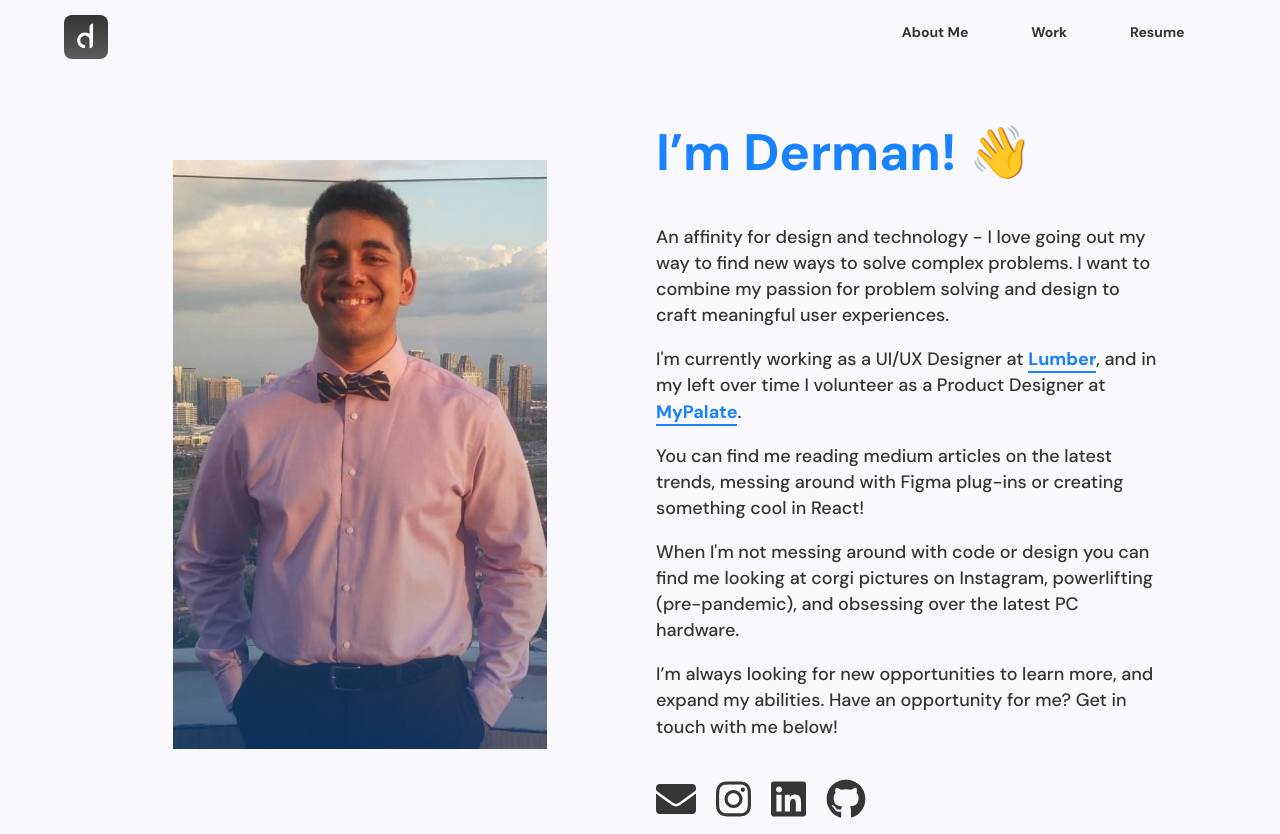
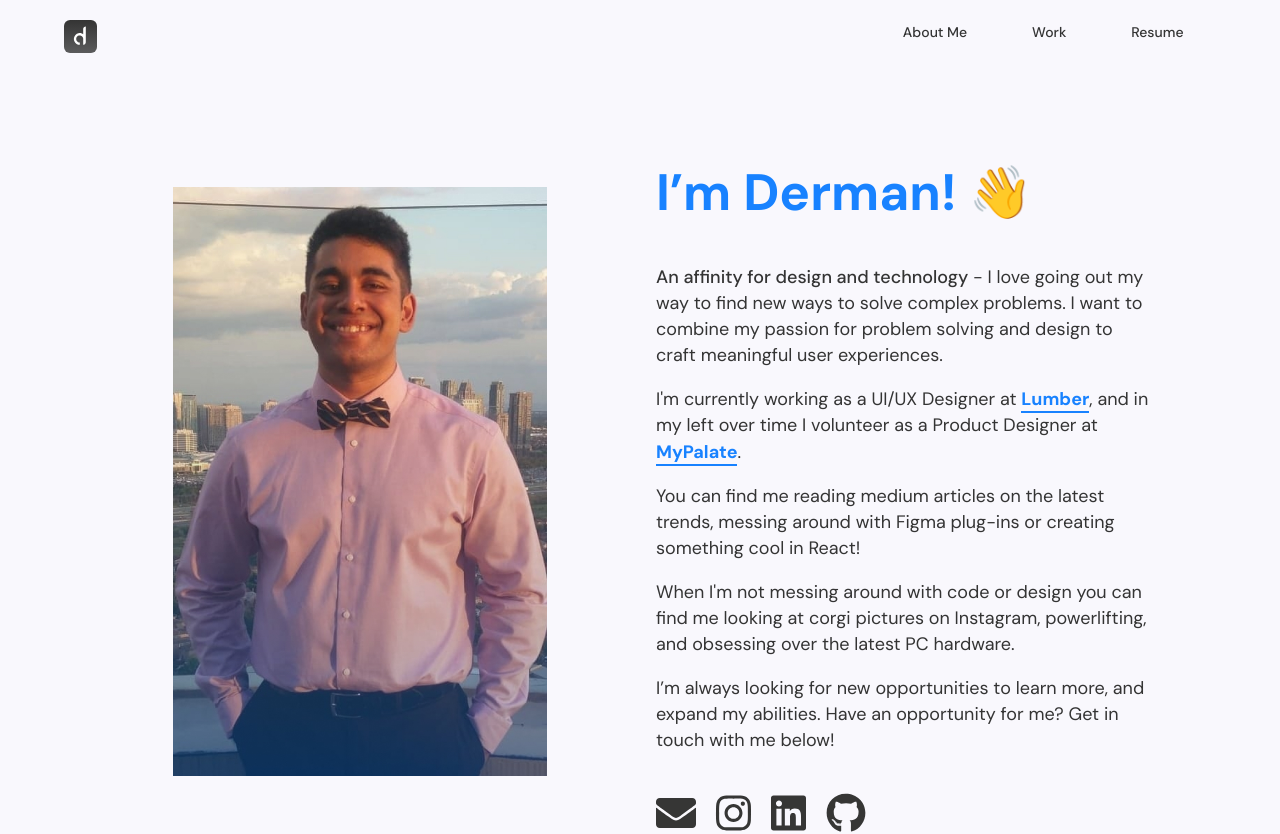
Before and after one commit to dermansultan/Portfolio2020, a React (Create React App) app: page /About in a window 1280 px wide. Shown: the top 834 px of the page. Built offline with nearby package versions, Linux system fonts and the light colour scheme.

Commit message:
Style Changes

```diff
--- a/src/Components/About.jsx
+++ b/src/Components/About.jsx
@@ -31,6 +31,13 @@ const SpanLink = styled.a`
   font-weight: ${(props) => props.fWeight};
   color: ${(props) => props.fColor};
   border-bottom: 2.5px solid;
+  &:hover {
+    color: #0c468a;
+  }
+`;
+
+const ParaSpan = styled.span`
+  font-weight: 500;
 `;
 
 const Wavespan = styled.span`
@@ -73,7 +80,7 @@ const Wavespan = styled.span`
 const Para = styled.p`
   font-family: DM Sans;
   font-style: normal;
-  font-weight: 500;
+  font-weight: 400;
   line-height: 145%;
   color: #343434;
   margin: 9px 0 9px 0;
@@ -119,10 +126,10 @@ const About = () => {
             I’m Derman! <Wavespan>👋</Wavespan>
           </Header>
           <Para>
-            An affinity for design and technology - I love going out my way to
-            find new ways to solve complex problems. I want to combine my
-            passion for problem solving and design to craft meaningful user
-            experiences.
+            <ParaSpan>An affinity for design and technology</ParaSpan> - I love
+            going out my way to find new ways to solve complex problems. I want
+            to combine my passion for problem solving and design to craft
+            meaningful user experiences.
           </Para>
           <Para>
             I'm currently working as a UI/UX Designer at{" "}
@@ -154,7 +161,7 @@ const About = () => {
           </Para>
           <Para>
             When I'm not messing around with code or design you can find me
-            looking at corgi pictures on Instagram, powerlifting (pre-pandemic),
+            looking at corgi pictures on Instagram, powerlifting,
             and obsessing over the latest PC hardware.
           </Para>
           <Para>
--- a/src/Components/Header.jsx
+++ b/src/Components/Header.jsx
@@ -8,7 +8,7 @@ import styled from "styled-components";
 const Dlogo = styled.img`
   margin: 15px 0 0 0;
   height: auto;
-  width: 80%;
+  width: 60%;
   transition: transform 0.2s; /* Animation */
 
   &:hover {
--- a/src/Components/Home.jsx
+++ b/src/Components/Home.jsx
@@ -32,7 +32,7 @@ const HeroContainer = styled.div`
   height: 100vh;
   display: flex;
   align-items: center;
-  justify-content: space-around;
+  justify-content: center;
   @media only screen and (max-width: 900px) {
     flex-direction: column-reverse;
     justify-content: flex-end;
@@ -69,11 +69,10 @@ const IntroPara = styled.p`
 const Header = styled.h1`
   font-family: DM Sans;
   font-style: normal;
-  font-weight: bold;
-  font-size: clamp(50px, 5vw, 144px);
+  font-weight: 400;
+  font-size: clamp(50px, 3.25vw, 144px);
   line-height: 140%;
   white-space: nowrap;
-  width: 100%;
   background: linear-gradient(180deg, #343434 0%, rgba(52, 52, 52, 0.75) 100%);
   -webkit-background-clip: text;
   -webkit-text-fill-color: transparent;
@@ -93,6 +92,7 @@ const Subheader = styled.h2`
 
 const Landing = styled.img`
   width: 30%;
+  max-width: 475px;
   height: auto;
   @media only screen and (max-width: 900px) {
     width: 35%;
@@ -177,7 +177,7 @@ const Home = () => {
                   Product Designer
                 </Span>{" "}
                 with a passion for creating elegant and intuitive experiences
-                through Design and Code. Currently I am working as a{" "}
+                through design and code. Currently I am working as a{" "}
                 <Span fWeight={"bold"}>UI/UX Designer</Span> at{" "}
                 <SpanLink
                   href="https://lumber.dev/"
--- a/src/index.css
+++ b/src/index.css
@@ -47,12 +47,11 @@ nav {
 nav > a {
   font-family: DM Sans;
   font-style: normal;
-  font-weight: bold;
   font-size: 18px;
   line-height: 23px;
   color: #343434;
   font-size: clamp(14px, 1vw, 18px);
-  font-weight: 700;
+  font-weight: 500;
   text-decoration: none;
 }
 
@@ -353,6 +352,8 @@ footer {
   width: 100%;
   display: flex;
   min-height: 100vh;
+  padding-top: 5vh;
+  padding-bottom: 10vh;
   align-items: center;
   justify-content: center;
   flex-direction: column;
@@ -793,7 +794,6 @@ footer {
 }
 
 @media only screen and (max-width: 768px) {
-
 }
 
 @media only screen and (max-width: 900px) {
@@ -813,8 +813,7 @@ footer {
     flex-direction: column-reverse;
   }
 
-  .homeContainer{
-    padding-bottom: 6rem
+  .homeContainer {
+    padding-bottom: 6rem;
   }
-
 }
```
